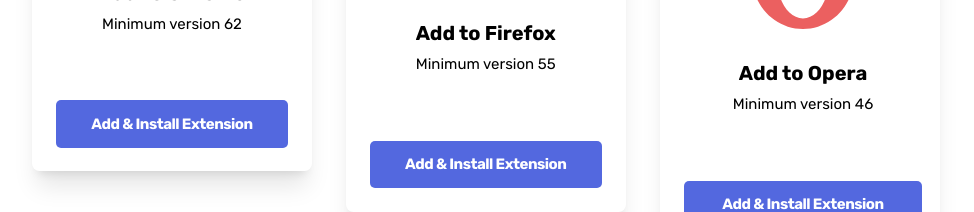
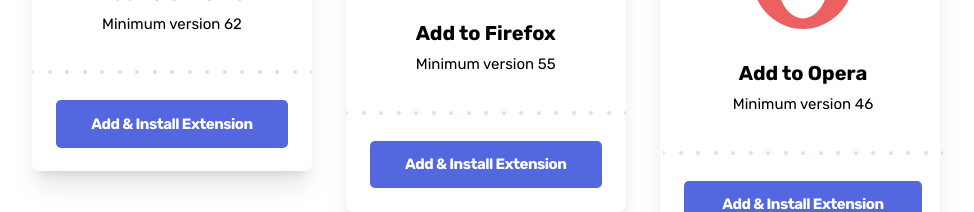
Before and after one commit to olaknowct/bookmark, a React (Create React App) app: page / in a window 1280 px wide. Shown: the part 2035-2247 px from the top of the page, without its empty margins (154-1128 px from the left). Built offline with nearby package versions, Linux system fonts and the light colour scheme.

Commit message:
add dots svg

```diff
--- a/src/component/extension/extension.component.jsx
+++ b/src/component/extension/extension.component.jsx
@@ -2,6 +2,7 @@
 import Chrome from '../../images/logo-chrome.svg';
 import Firefox from '../../images/logo-firefox.svg';
 import Opera from '../../images/logo-opera.svg';
+import { ReactComponent as BgDots } from '../../images/bg-dots.svg';
 
 const Extension = () => {
   const defaultExtensions = [
@@ -38,7 +39,8 @@
             <img src={img} alt={name} width={102} />
             <h3 className='mt-[2.9rem] text-[2rem] font-bold'>Add to {name}</h3>
             <span className='mt-[0.5rem] text-[1.5rem]'>Minimum version {minVersion}</span>
-            <button className='btn-primary mt-[6.5rem] self-stretch py-[1.25rem] tracking-[-0.05rem]'>
+            <BgDots className='mt-[3.5rem]' />
+            <button className='btn-primary mt-[2.6rem] self-stretch py-[1.25rem] tracking-[-0.05rem]'>
               Add & Install Extension
             </button>
           </div>
```
